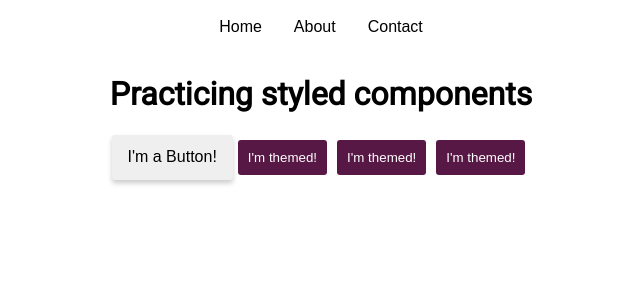
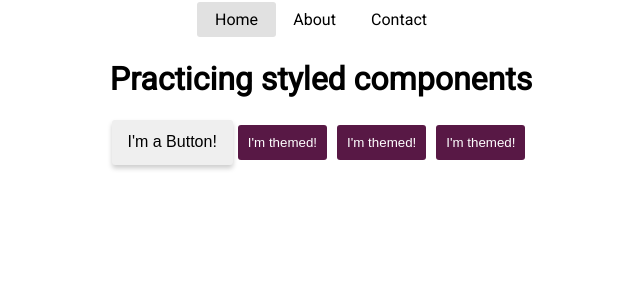
Before and after one commit to shanialmog/styling-exercise, a React (Create React App) app: page / in a window 1280 px wide. Shown: the top 300 px of the page, without its empty margins (319-959 px from the left). Built offline with nearby package versions, Linux system fonts and the light colour scheme.

Commit message:
add active navbar with react-router-dom

```diff
--- a/src/components/NavBar/index.js
+++ b/src/components/NavBar/index.js
@@ -1,19 +1,23 @@
 import React from 'react'
-import { Link } from 'react-router-dom'
+import { Link, NavLink } from 'react-router-dom'
 import Styled from 'styled-components'
 
 // import Button from '../Button'
 
-    const NavButton = Styled.button`
+const StyledNav = Styled(NavLink)`
     font-size: 1rem;
-    padding: .5rem 1rem;
+    padding: .5rem 1.1rem;
+    /* margin: .5rem; */
     border: none;
     background-color: #fff;
+    text-decoration: none;
+    box-sizing: content-box;
+    color: #000;
     :hover {
-        background-color: #e9e9e9;
+        background-color: #f1f1f1;
     }
-    :active {
-        background-color: #e1e1e1;
+    /* :active {
+        background-color: #e1e1e1; */
     }
     border-radius: 3px;
     `
@@ -21,9 +25,22 @@ import Styled from 'styled-components'
 const NavBar = () => {
     return (
         <div>
-            <Link to="/"><NavButton>Home</NavButton ></Link>
-            <Link to="/about"><NavButton>About</NavButton ></Link>
-            <Link to="/contact"><NavButton>Contact</NavButton ></Link>
+            <StyledNav
+                to="/"
+                exact
+                // activeStyle={{ borderBottom: '3px solid #e1e1e1' }}>
+                activeStyle={{ backgroundColor: '#e1e1e1' }}>
+                Home</StyledNav>
+            <StyledNav
+                to="/about"
+                activeStyle={{ backgroundColor: '#e1e1e1' }}>
+                About
+                </StyledNav>
+            <StyledNav
+                to="/contact"
+                activeStyle={{ backgroundColor: '#e1e1e1' }}>
+                Contact
+                 </StyledNav>
         </div>
     )
 }
```
